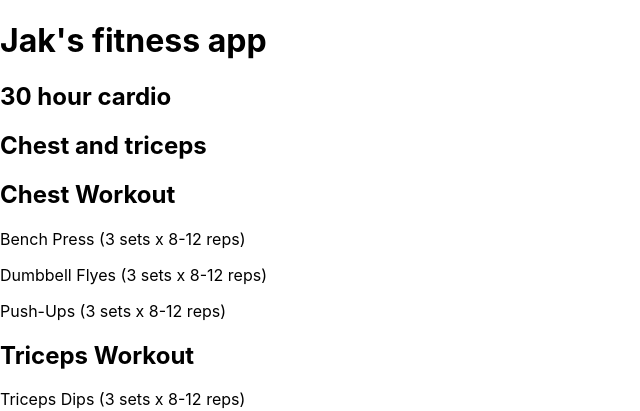
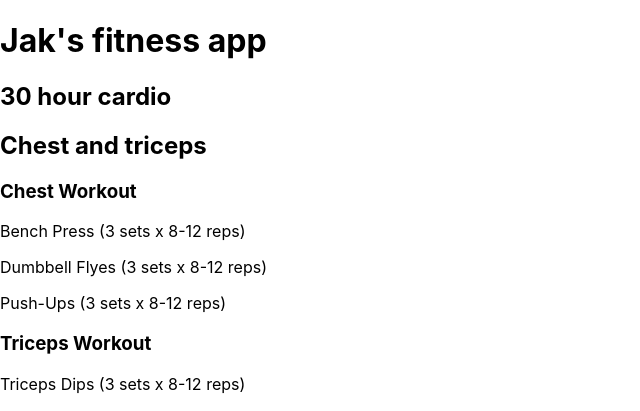
Before and after one commit to Jakhongir222/fitness-app, a React (Create React App) app: page /monday in a window 1280 px wide. Shown: the top 411 px of the page, without its empty margins (0-640 px from the left). Built offline with nearby package versions, Linux system fonts and the light colour scheme.

Commit message:
Functionality for cards are ready

```diff
--- a/src/weekdays/Friday.jsx
+++ b/src/weekdays/Friday.jsx
@@ -1,10 +1,12 @@
 import React from 'react'
+import { FridayCart } from './carts/FridayCart'
 
 export const Friday = () => {
   return (
     <div>
       <h2>30 hour cardio</h2>
       <h2>Chest and Triceps</h2>
+      <FridayCart/>
       <h2>Cool-Down and Stretch</h2>
       <iframe
         width="560"
--- a/src/weekdays/Saturday.jsx
+++ b/src/weekdays/Saturday.jsx
@@ -1,10 +1,12 @@
 import React from 'react'
+import { SaturdayCart } from './carts/SaturdayCart'
 
 export const Saturday = () => {
   return (
     <div>
       <h2>30 hour cardio</h2>
       <h2>Legs and Shoulders</h2>
+      <SaturdayCart/>
       <h2>Cool-Down and Stretch</h2>
       <iframe
         width="560"
--- a/src/weekdays/Thursday.jsx
+++ b/src/weekdays/Thursday.jsx
@@ -1,10 +1,12 @@
 import React from 'react'
+import { ThursdayCart } from './carts/ThursdayCart'
 
 export const Thursday = () => {
   return (
     <div>
       <h2>30 hour cardio</h2>
       <h2>Back and Biceps</h2>
+      <ThursdayCart/>
       <h2>Cool-Down and Stretch</h2>
       <iframe
         width="560"
--- a/src/weekdays/Wednesday.jsx
+++ b/src/weekdays/Wednesday.jsx
@@ -1,10 +1,12 @@
 import React from 'react'
+import { WednesdayCart } from './carts/WednesdayCart'
 
 export const Wednesday = () => {
   return (
     <div>
       <h2>30 hour cardio</h2>
       <h2>Cardio and Abs</h2>
+      <WednesdayCart/>
       <h2>Cool-Down and Stretch</h2>
       <iframe
         width="560"
--- a/src/weekdays/carts/MondayCart.jsx
+++ b/src/weekdays/carts/MondayCart.jsx
@@ -3,11 +3,11 @@ import React from 'react'
 export const MondayCart = () => {
   return (
     <div>
-        <h2> Chest Workout </h2>
+        <h3> Chest Workout </h3>
         <p> Bench Press (3 sets x 8-12 reps) </p>
         <p> Dumbbell Flyes (3 sets x 8-12 reps) </p>
         <p> Push-Ups (3 sets x 8-12 reps) </p>
-        <h2> Triceps Workout </h2>
+        <h3> Triceps Workout </h3>
         <p> Triceps Dips (3 sets x 8-12 reps) </p>
         <p> Overhead Triceps Extension (3 sets x 8-12 reps) </p>
         <p> Cable Triceps Pushdowns (3 sets x 8-12 reps) </p>
```
